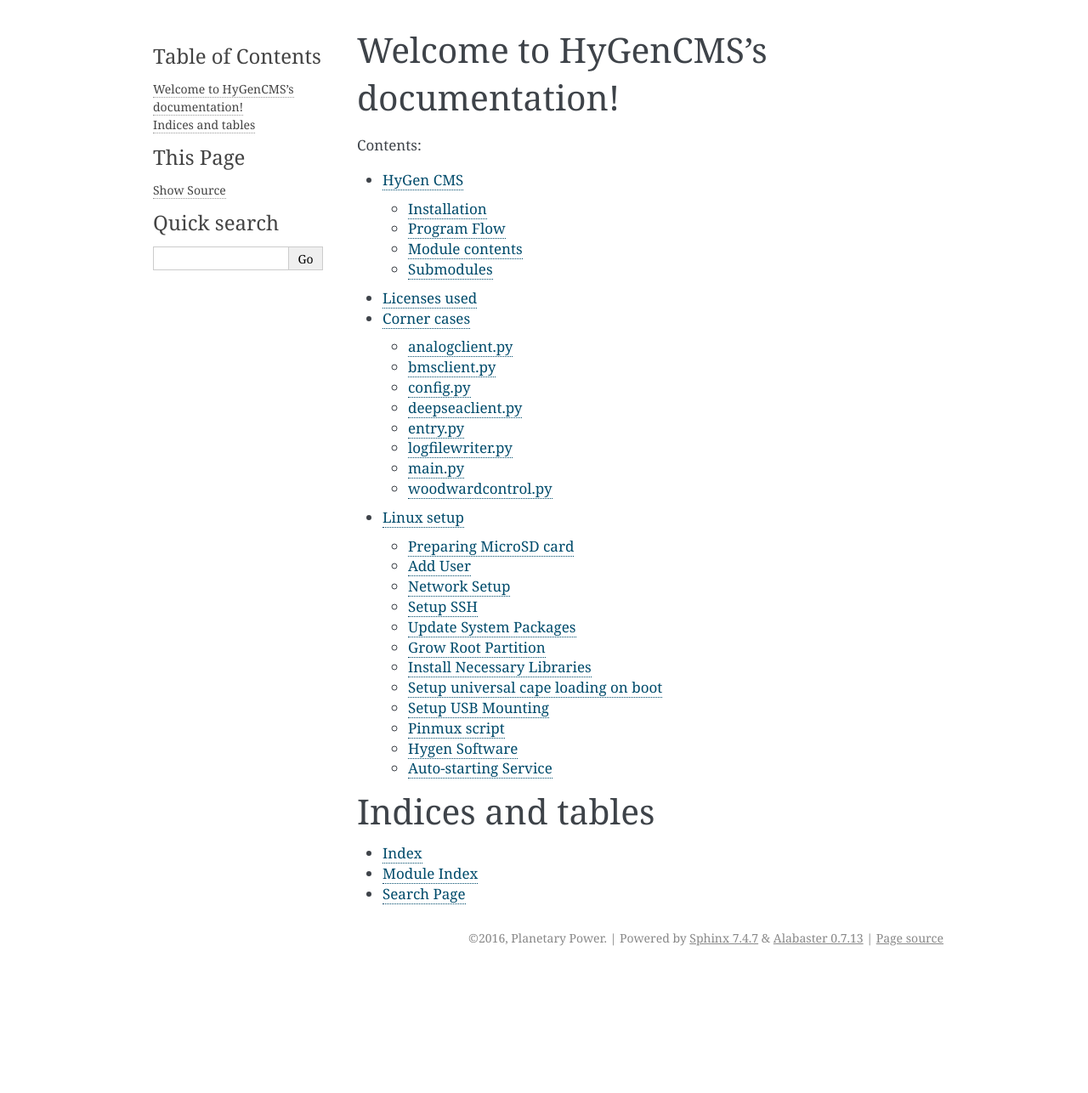
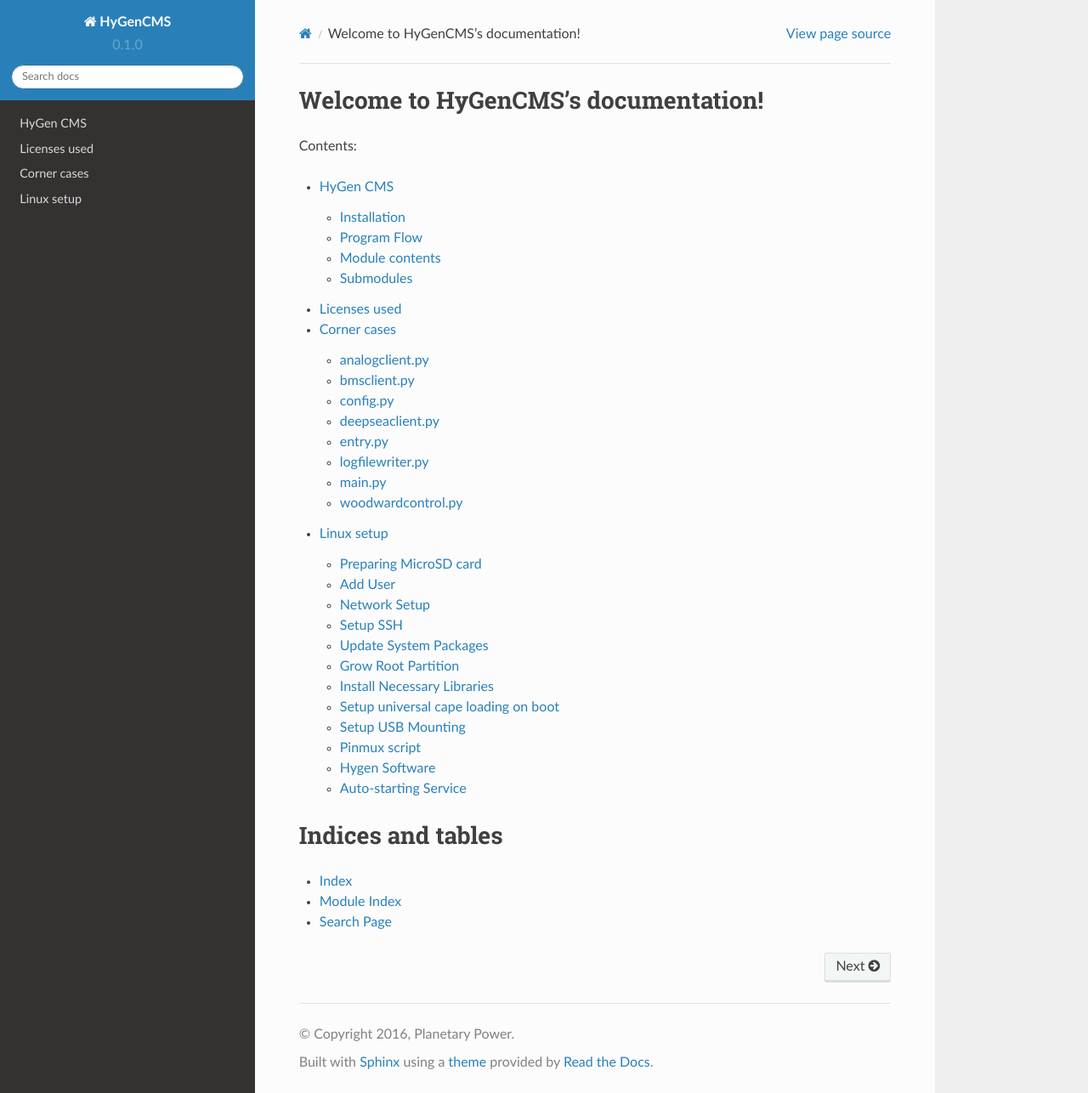
Before and after one commit to BillMarty/HyGenCMS, a Sphinx documentation site: the page built from docs/source/index.txt, in a window 1280 px wide and 1286 px high. Shown: the whole window at 85% size. Built offline with Sphinx 7.4.7 and the Read the Docs theme 2.0.0, drawn with Linux system fonts in a browser that asks for light colours.

Commit message:
Documentation theme settings

```diff
--- a/docs/source/conf.py
+++ b/docs/source/conf.py
@@ -127,8 +127,8 @@
 
 # The theme to use for HTML and HTML Help pages.  See the documentation for
 # a list of builtin themes.
-#
-html_theme = 'alabaster'
+#import sphinx_rtd_theme
+html_theme = 'sphinx_rtd_theme'
 
 # Theme options are theme-specific and customize the look and feel of a theme
 # further.  For a list of options available for each theme, see the
@@ -196,7 +196,7 @@
 
 # If false, no index is generated.
 #
-# html_use_index = True
+html_use_index = True
 
 # If true, the index is split into individual pages for each letter.
 #
@@ -208,11 +208,11 @@
 
 # If true, "Created using Sphinx" is shown in the HTML footer. Default is True.
 #
-# html_show_sphinx = True
+html_show_sphinx = True
 
 # If true, "(C) Copyright ..." is shown in the HTML footer. Default is True.
 #
-# html_show_copyright = True
+html_show_copyright = True
 
 # If true, an OpenSearch description file will be output, and all pages will
 # contain a <link> tag referring to it.  The value of this option must be the
```
